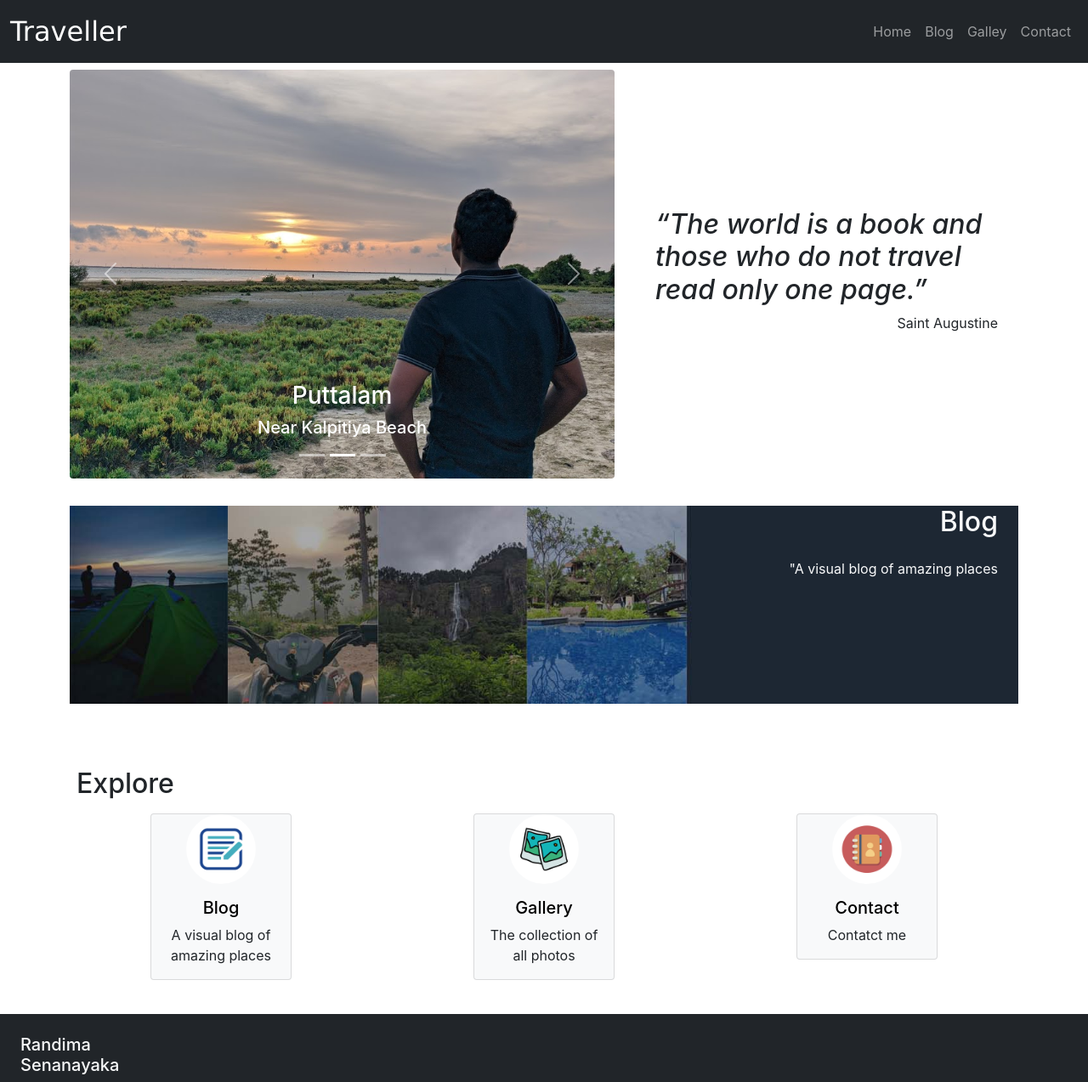
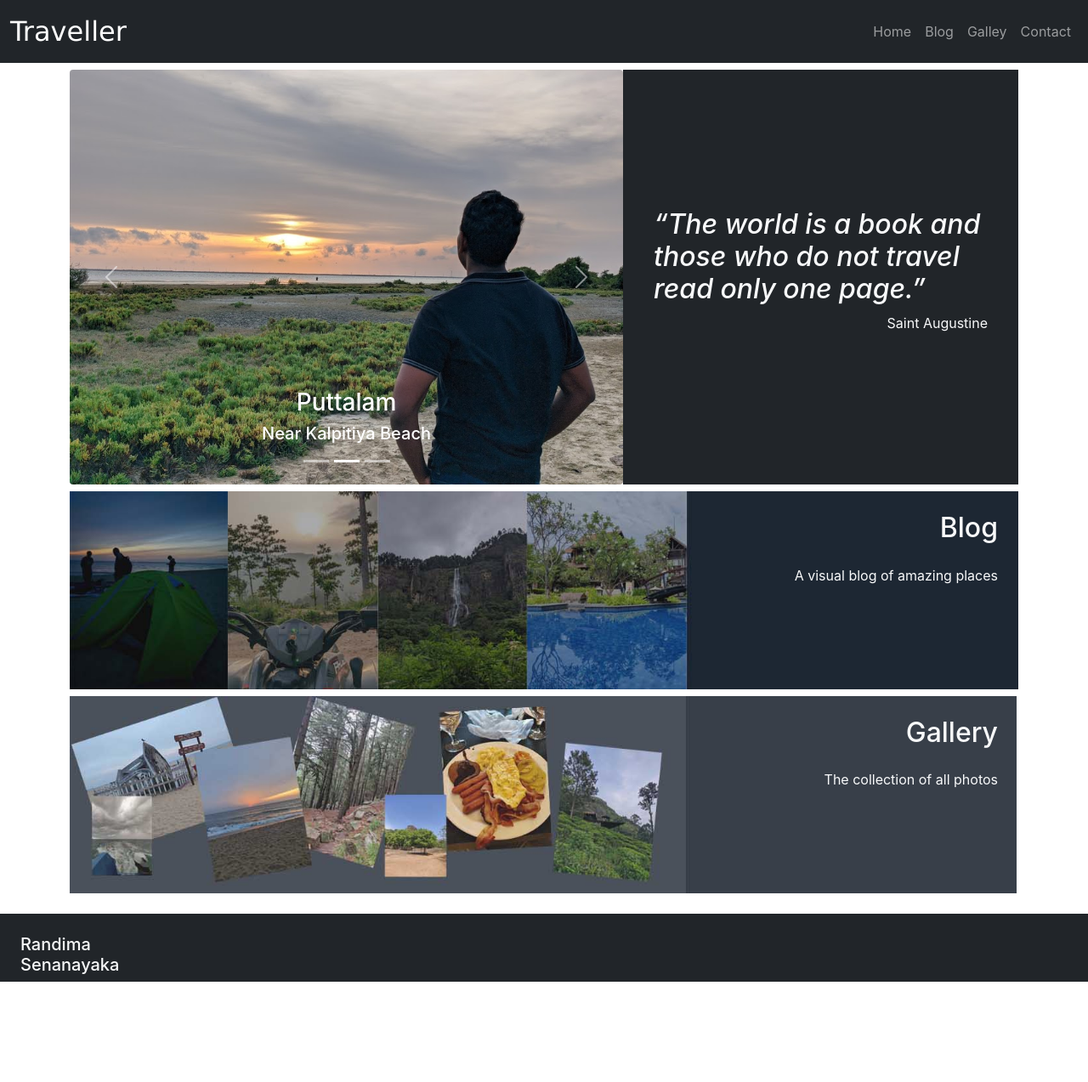
Before and after one commit to randima-s/Traveller, a React (Create React App) app: page /#/ in a window 1280 px wide. Shown: the whole page at 85% size. After the commit the page ends 1155 px from the top, so only its background shows below. Built offline with nearby package versions, Linux system fonts and the light colour scheme.

Commit message:
version 2.0.1

```diff
--- a/src/App.css
+++ b/src/App.css
@@ -27,3 +27,35 @@ a:hover,a:active{
 .modal-custom{
     height: 100vh;
 }
+
+.aspect-ratio-box{
+    overflow: hidden;
+    height: 0;
+    background-size: contain;
+    background-repeat: no-repeat;
+    padding-top: calc((300/1440)*100%);
+}
+
+.aspect-ratio-box-inside{
+    position: absolute;
+    top: 0;
+    left: 0;
+    width: 100%;
+    height: 100%;
+}
+
+.sidebar{
+    margin: 0;
+    margin-left: 0.5em;
+    text-align: center;
+    padding: 0;
+    position: fixed;
+    height: 100%;
+    overflow: hidden;
+}
+
+@media screen and (max-width: 767px) {
+    .sidebar {
+      visibility: hidden;
+    }
+}
--- a/src/components/BlogComponent.js
+++ b/src/components/BlogComponent.js
@@ -29,9 +29,17 @@ class BlogComponent extends Component{
                 <li className="breadcrumb-item active">Blog</li>
                 </ol>
                 </div>
+                <aside className="sidebar  ">
+                    <ul className="list-group ">
+                        <li className="list-group-item bg-dark "><Link className="text-light" to="/#top">Home</Link></li>
+                        <li className="list-group-item bg-dark text-light" onClick={()=>{window.scrollTo(0,0)}}>Top</li>
+                    </ul>
+                </aside>
+                <main>
                 <div >
-                    {Items}
+                {Items}
                 </div>
+                </main>
             </div>
         );
     };
--- a/src/components/BlogItemComponent.js
+++ b/src/components/BlogItemComponent.js
@@ -1,4 +1,4 @@
-import React,{useState} from "react";
+import React,{useState,useRef} from "react";
 import {Form,Button} from "react-bootstrap";
 import ModalComponent from "./ModalComponent";
 
@@ -6,10 +6,16 @@ import ModalComponent from "./ModalComponent";
  function BlogItemComponent(props){
 
     //const [newComment,setNewComment]=useState("");
+    const featuredImg=props.images.filter((image)=>image.isFeatured===true)[0];
+
     const [modalShow,setModalShow]=useState(false);
     const [modalImgUrl,setModalImgUrl]=useState("");
     const [modalCaption,setModalCaption]=useState("");
+    const [selectedImage,setSelectedImage]=useState(featuredImg.url);
+
     let newComment=React.createRef();
+    const myRef= useRef(null);
+
 
     function handleSubmit(event){
         //console.log(newComment.current.value);
@@ -25,9 +31,11 @@ import ModalComponent from "./ModalComponent";
 
     function handleImageClick(imageID){
         const image=props.images.filter((image)=>image.id===imageID)[0];
-        setModalImgUrl(image.url);
-        setModalCaption(image.caption);
-        setModalShow(true);
+        setSelectedImage(image.url);
+        window.scrollTo(0,myRef.current.offsetTop);
+        //setModalImgUrl(image.url);
+        //setModalCaption(image.caption);
+        //setModalShow(true);
     }
 
     function convertDate(date){
@@ -77,14 +85,15 @@ import ModalComponent from "./ModalComponent";
         }
     }
 
-    const featuredImg=props.images.filter((image)=>image.isFeatured===true)[0];
+
 
      return(
-         <div className="row justify-content-lg-center justify-content-md-center my-2 p-2" id={props.blogData.id}>
-         <div className="col col-lg-6 col-md-6 col-sm-12 bg-light border border-primary">
-             <h4 className="my-2">{props.blogData.title}</h4>
-             <img src={featuredImg.url} alt={featuredImg.caption} className="w-100 border border-dark" onClick={()=>handleImageClick(featuredImg.id)}></img>
-             <div className="row ">
+        <div className="row justify-content-lg-center justify-content-md-center my-2 p-2" id={props.blogData.id} ref={myRef}>
+         <div className="col col-xl-4 col-lg-5 col-md-6 col-sm-12 bg-dark text-light " >
+             <h4 className="my-2 text-center">{props.blogData.title}</h4>
+             <img src={selectedImage} alt={featuredImg.caption} className=" rounded px-2 mx-auto d-block" onClick={()=>handleImageClick(featuredImg.id)}
+             style={{maxHeight:"60vh",width:"auto",maxWidth:"100%"}}></img>
+             <div className="row px-2">
                  {miniImages}
              </div>
              <div>
@@ -108,8 +117,8 @@ import ModalComponent from "./ModalComponent";
                      </Form>
                  </div>
              </div>
-         </div>
          <div>
+        </div>
          <ModalComponent show={modalShow} modalHide={()=>setModalShow(false)}
            img={modalImgUrl} caption={modalCaption}/>
          </div>
--- a/src/components/CarouselComponent.js
+++ b/src/components/CarouselComponent.js
@@ -6,13 +6,13 @@ function CarouselComponent(props) {
     const filteredLocations=props.images.filter((location)=>location.carousel===true);
     const item=filteredLocations.map((location)=>{
         return(
-            <Carousel.Item key={location.id}>
+            <Carousel.Item key={location.id} >
                 <img
-                className={"d-block w-100 rounded"}
+                className={"d-block w-100 rounded "}
                 src={location.image}
                 alt={location.name}
                 />
-                <Carousel.Caption>
+                <Carousel.Caption >
                 <h3>{location.name}</h3>
                 <h5>{location.description}</h5>
                 </Carousel.Caption>
--- a/src/components/FooterComponent.js
+++ b/src/components/FooterComponent.js
@@ -1,10 +1,11 @@
 
 function FooterComponent(props){
     return(
-        <div className="container-fluid bg-dark text-light pt-4 px-4">
+        <div className="container-fluid bg-dark text-light mt-2 pt-4 px-4">
             <div className="row">
                 <div className="col-md-2">
                     <h5>Randima Senanayaka</h5>
+
                 </div>
             </div>
         </div>
--- a/src/components/GalleryComponent.js
+++ b/src/components/GalleryComponent.js
@@ -24,8 +24,10 @@ class GalleryComponent extends Component{
                 <li className="breadcrumb-item active">Gallery</li>
                 </ol>
                 </div>
-                <div className="row container-fluid p-4">
+                <div className="container">
+                <div className="row  justify-content-center">
                     {Items}
+                </div>
                 </div>
             </div>
         );
--- a/src/components/GalleryItemComponent.js
+++ b/src/components/GalleryItemComponent.js
@@ -14,10 +14,10 @@ function GalleryItemComponent(props){
             caption={props.image.caption}
             desc={props.image.desc}/>
         <div className="col-lg-3 col-md-3 col-sm-4 " id={props.image.id}>
-            <div className="border border-primary border-2 mt-1 p-1 rounded-3">
-            <img src={props.image.url.replace(regExPatern,"/small/")} alt={props.image.caption} className="w-100 rounded-3" onClick={()=>setModalShow(true)}></img>
+            <div className="bg-dark text-light  mt-1 p-2 ">
+            <img src={props.image.url.replace(regExPatern,"/small/")} alt={props.image.caption} className="w-100 rounded-3 mb-2" onClick={()=>setModalShow(true)}></img>
             <span>{props.image.caption} </span>
-            <NavHashLink to={"/blog/#"+props.image.postId}><span className="badge bg-primary text-center">post</span></NavHashLink>
+            <NavHashLink to={"/blog/#"+props.image.postId}><span className="badge bg-secondary text-center">post</span></NavHashLink>
             </div>
         </div>
         </React.Fragment>
--- a/src/components/HomeComponent.js
+++ b/src/components/HomeComponent.js
@@ -1,23 +1,15 @@
 import { Component } from "react";
 import CarouselComponent from "./CarouselComponent";
-import {HomeBodyComponent} from "./HomeBodyComponent";
-
+import { NavHashLink  as Link }  from "react-router-hash-link";
+import {baseURL} from "../shared/baseUrl";
 
 class HomeComponent extends Component{
 
     componentDidMount(){
         //this.props.fetchData();
-        document.title="Traveller Home"
-        window.addEventListener("scroll",this.handleScroll,true);
+        document.title="Traveller Home";
     }
 
-    componentWillUnmount(){
-        window.removeEventListener("scroll",this.handleScroll);
-    }
-
-    handleScroll=()=>{
-        //console.log(window.scrollY);
-    }
 
     render(){
 
@@ -29,22 +21,35 @@ class HomeComponent extends Component{
         );
 
         return(
-            <div className="container py-2  " onScroll={this.handleScroll}>
-                <div className="row ">
-                    <h1 className="col-md-7">
+            <div className="container py-2  " >
+                <div className="row m-0 ">
+                    <div className="col-md-7 p-0">
                     <CarouselComponent images={this.props.carousel}/>
-                    </h1>
-                    <div className=" col-md-5 ">
+                    </div>
+                    <div className=" col-md-5 bg-dark text-light">
                         <div className="d-flex p-4  align-items-center h-100">
                             {QuoteText}
                         </div>
                     </div>
                 </div>
-                <div style={{backgroundImage:"url('/assets/img/blog.jpg')",height:300,backgroundSize:'contain',backgroundRepeat:"no-repeat"}}>
-                    <h2 className="m-4 text-light text-end">Blog</h2>
-                    <p className="m-4 text-end text-light">"A visual blog of amazing places</p>
+                <Link to="/blog#top">
+                <div className="container aspect-ratio-box my-2 position-relative" style={{
+                    backgroundImage:`url('\\${baseURL}/assets/img/blog.jpg')`}}>
+                        <div className="aspect-ratio-box-inside">
+                            <h2 className="m-4 text-light text-end">Blog</h2>
+                            <p className="m-4 text-end text-light d-none d-sm-block">A visual blog of amazing places</p>
+                    </div>
                 </div>
-                <HomeBodyComponent cards={this.props.explore}/>
+                </Link>
+                <Link to="/gallery#top">
+                <div className="container aspect-ratio-box my-2 position-relative" style={{
+                    backgroundImage:`url('\\${baseURL}/assets/img/gallery.jpg')`}}>
+                        <div className="aspect-ratio-box-inside">
+                            <h2 className="m-4 text-light text-end">Gallery</h2>
+                            <p className="m-4 text-end text-light d-none d-sm-block">The collection of all photos</p>
+                    </div>
+                </div>
+                </Link>
             </div>
         );
     };
--- a/src/shared/blogs.js
+++ b/src/shared/blogs.js
@@ -15,7 +15,7 @@ export const BLOGS=[
     {
         id:2,
         title:"Ella ATV Bike ride",
-        desc:"An iconic experience of riding ADV bikes through breath taking views of ella. Somewhat advanterous activity while enjoying the vies. Maintined by 98 acres hotel. Very safe and professional guides",
+        desc:"An iconic experience of riding ADV bikes through breath taking views of ella. Somewhat advanterous activity while enjoying the views. Maintained by 98 acres hotel. Very safe and professional guides",
         location:""
     },
     {
```
Also changed, not shown: public/assets/img/blog.jpg, public/assets/img/gallery.jpg (added).
